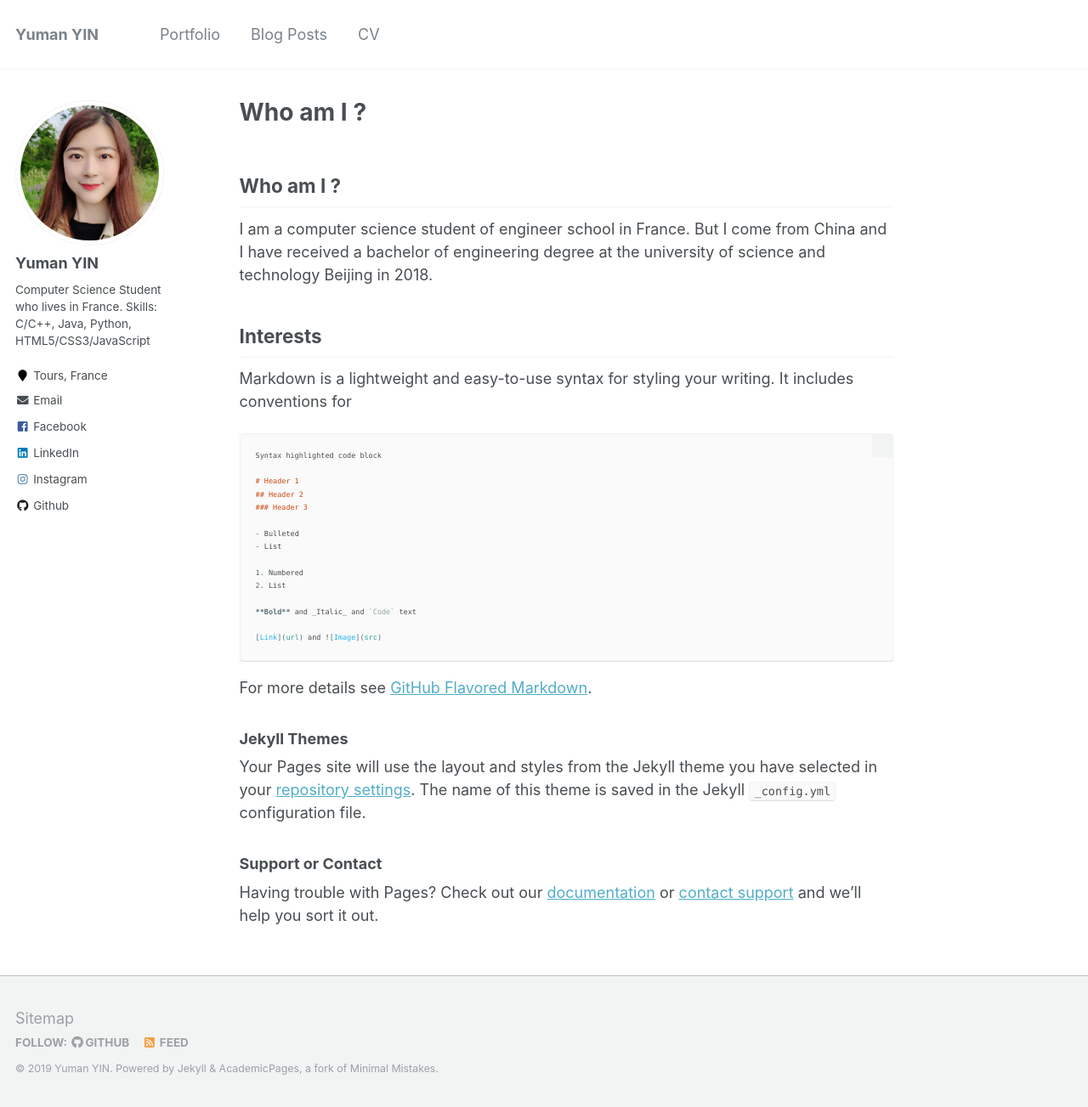
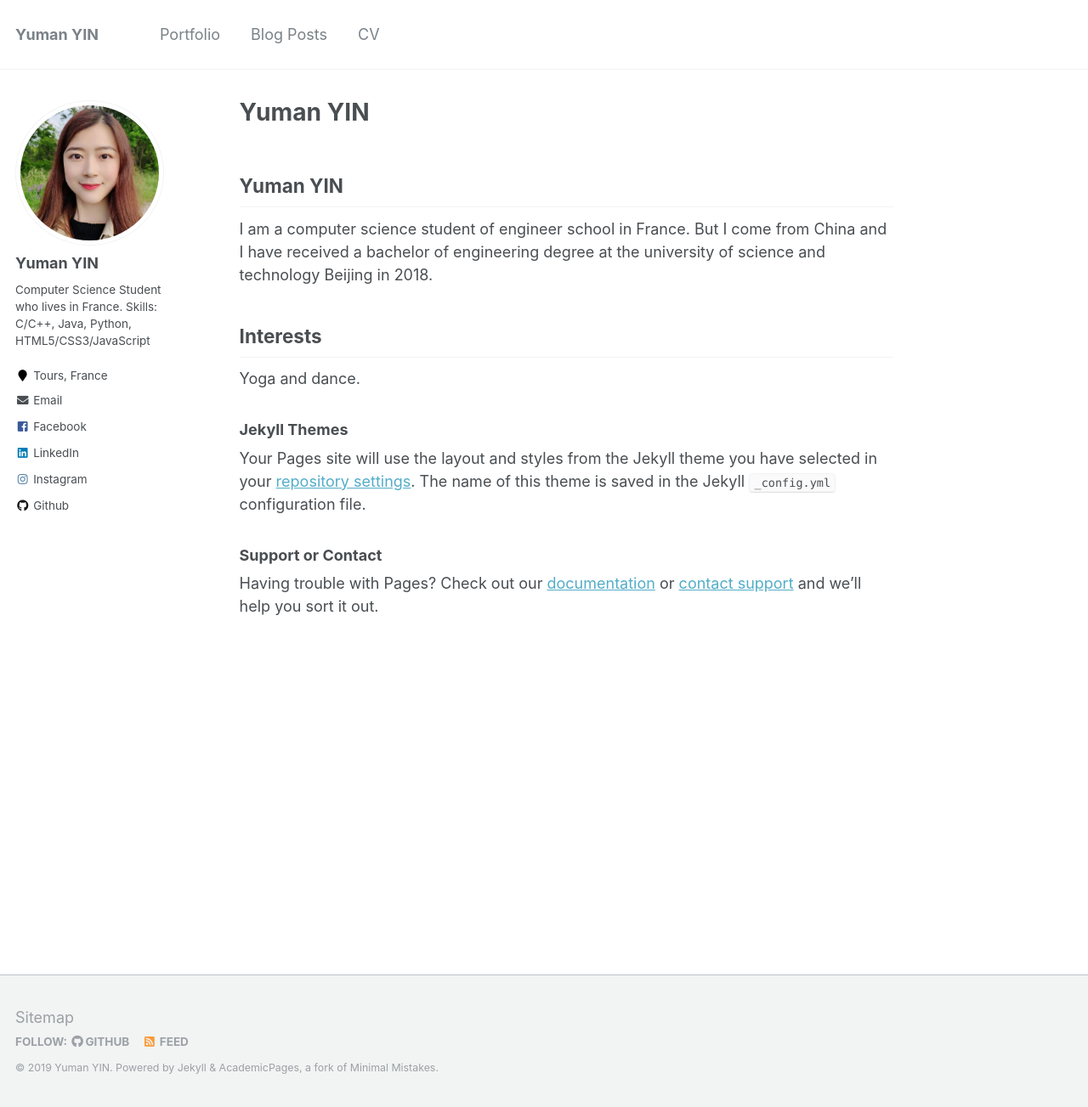
Before and after one commit to YumanYIN/yinyuman.github.io, a Jekyll site: the page built from index.md, in a window 1280 px wide and 1303 px high. Shown: the whole window at 85% size. Built offline with Jekyll 4.4.1, drawn with Linux system fonts in a browser that asks for light colours; our own code applies the rules of GitHub Pages for plain Markdown files.

Commit message:
Update index.md

````diff
--- a/index.md
+++ b/index.md
@@ -1,30 +1,10 @@
-## Who am I ?
+## Yuman YIN
 
 I am a computer science student of engineer school in France. But I come from China and I have received a bachelor of engineering degree at the university of science and technology Beijing in 2018.
 
 ## Interests
 
-Markdown is a lightweight and easy-to-use syntax for styling your writing. It includes conventions for
-
-```markdown
-Syntax highlighted code block
-
-# Header 1
-## Header 2
-### Header 3
-
-- Bulleted
-- List
-
-1. Numbered
-2. List
-
-**Bold** and _Italic_ and `Code` text
-
-[Link](url) and ![Image](src)
-```
-
-For more details see [GitHub Flavored Markdown](https://guides.github.com/features/mastering-markdown/).
+Yoga and dance.
 
 ### Jekyll Themes
 
````
